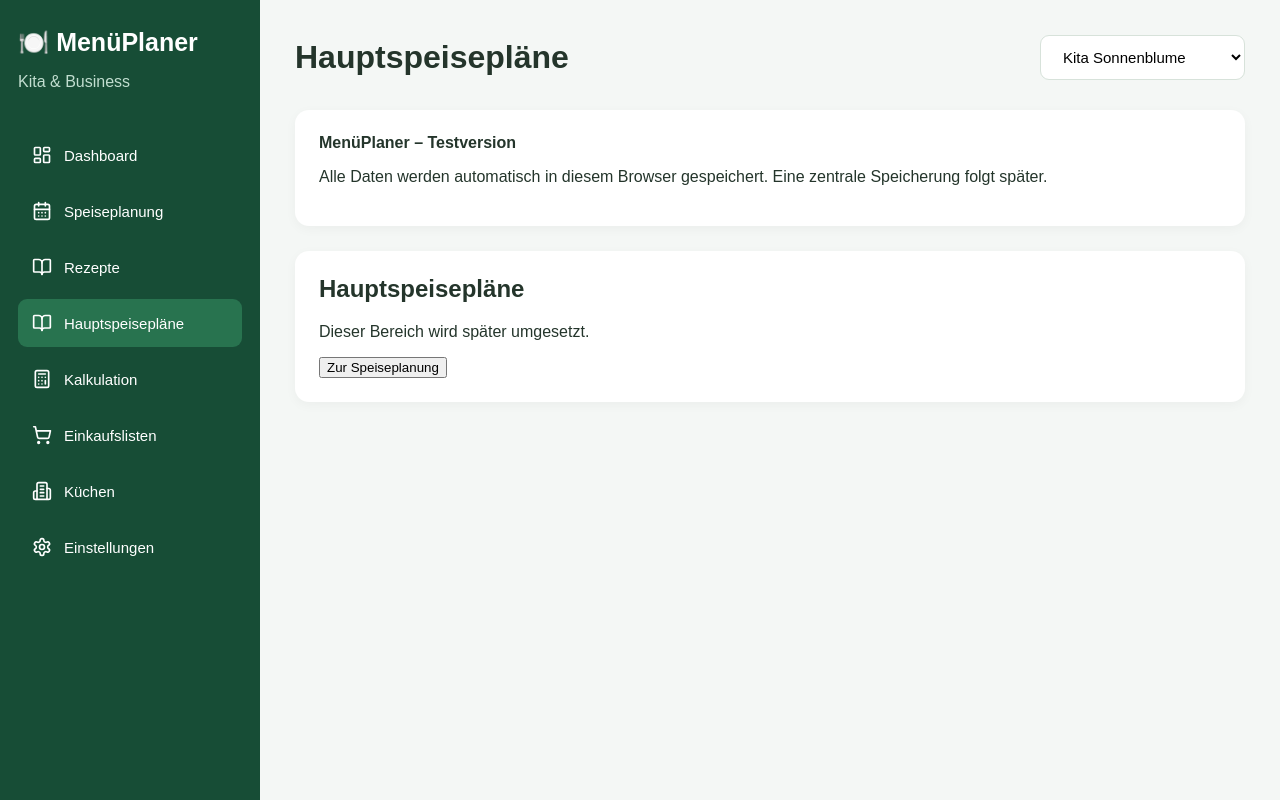
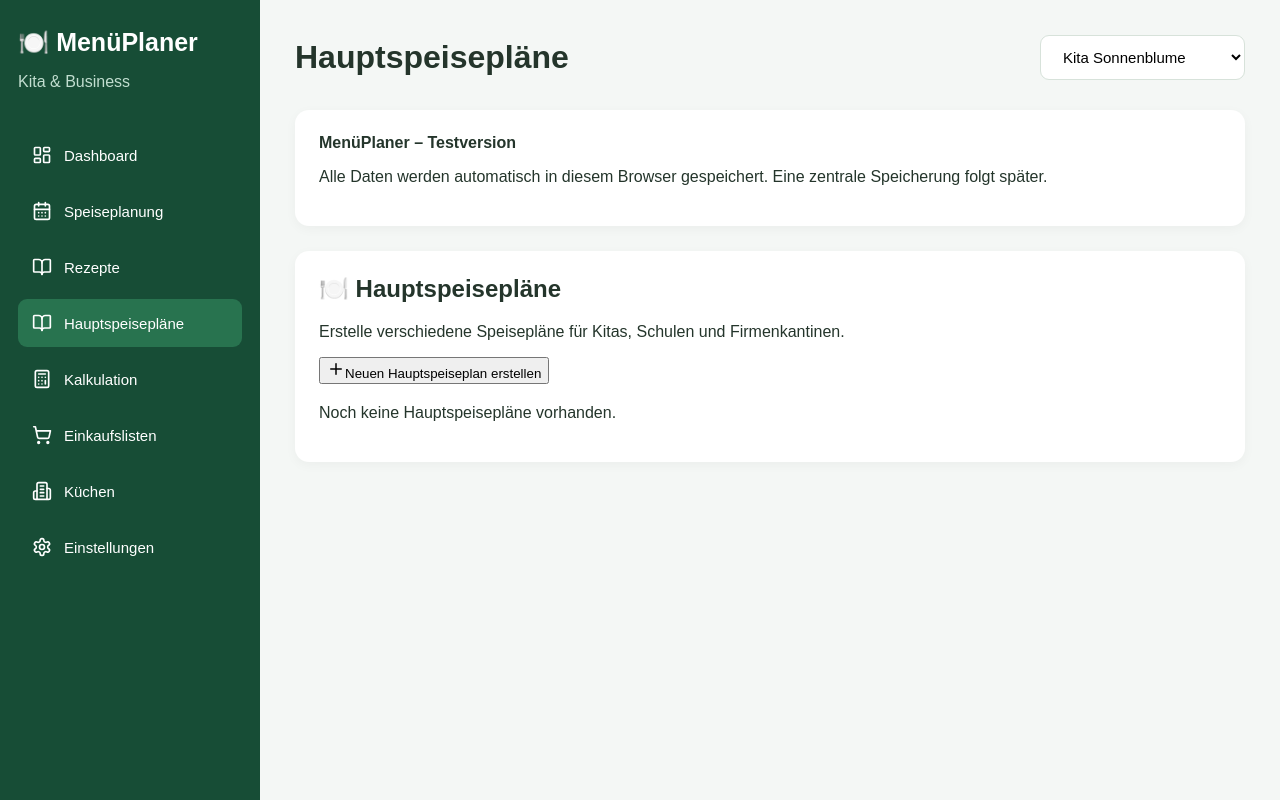
Before and after one commit to reitclub-lochau/Men-planer, a React (Vite) app: page / in a window 1280 px wide. Both pictures are taken after a click on the button "Hauptspeisepläne". Shown: the top 800 px of the page. Built offline with nearby package versions, Linux system fonts and the light colour scheme.

Commit message:
Add Hauptspeisepläne section with meal plan features

```diff
--- a/src/App.jsx
+++ b/src/App.jsx
@@ -1123,11 +1123,55 @@ function createTemplate() {
             </div>
           </section>
         )}
+        {page === 'Hauptspeisepläne' && (
 
+
+
+
+
+  <section className="meal-plan">
+    <h2>🍽️ Hauptspeisepläne</h2>
+
+    <p>
+      Erstelle verschiedene Speisepläne für Kitas,
+      Schulen und Firmenkantinen.
+    </p>
+
+    <button
+      className="primary"
+      onClick={createTemplate}
+    >
+      <Plus size={18} />
+      Neuen Hauptspeiseplan erstellen
+    </button>
+
+    <div className="kitchen-grid" style={{ marginTop: 20 }}>
+      {templates.map(item => (
+        <article className="kitchen-card" key={item.id}>
+          <h3>📋 {item.name}</h3>
+
+          <button
+            className="edit-button"
+            onClick={() => setTemplateId(item.id)}
+          >
+            {templateId === item.id
+              ? '✓ Ausgewählt'
+              : 'Auswählen'}
+          </button>
+        </article>
+      ))}
+    </div>
+
+    {templates.length === 0 && (
+      <p>Noch keine Hauptspeisepläne vorhanden.</p>
+    )}
+  </section>
+)}
         {![
           'Dashboard',
           'Speiseplanung',
-          'Küchen'
+          'Küchen',
+      'Hauptspeisepläne'
         ].includes(page) && (
           <section className="meal-plan">
             <h2>{page}</h2>
```
